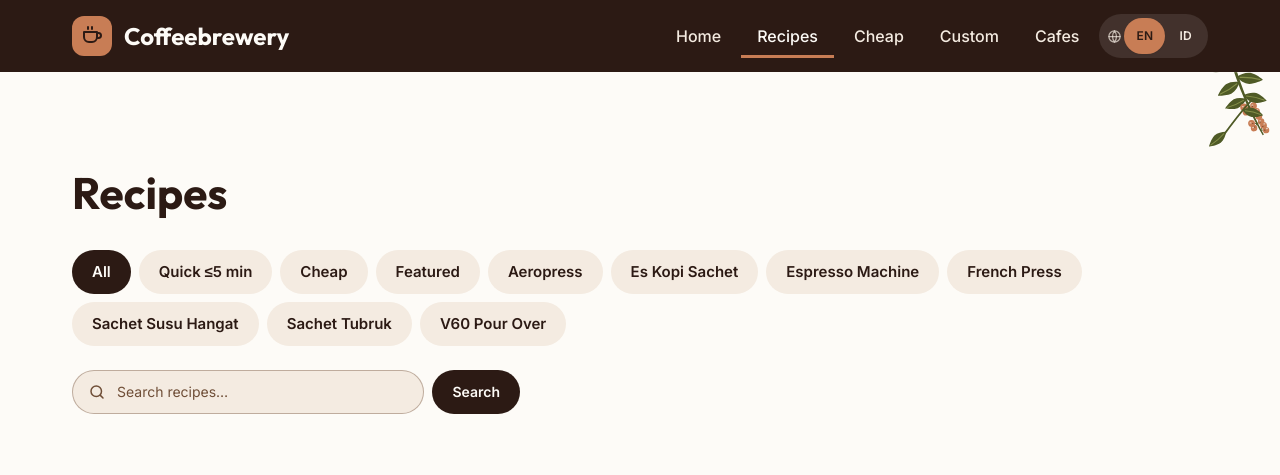
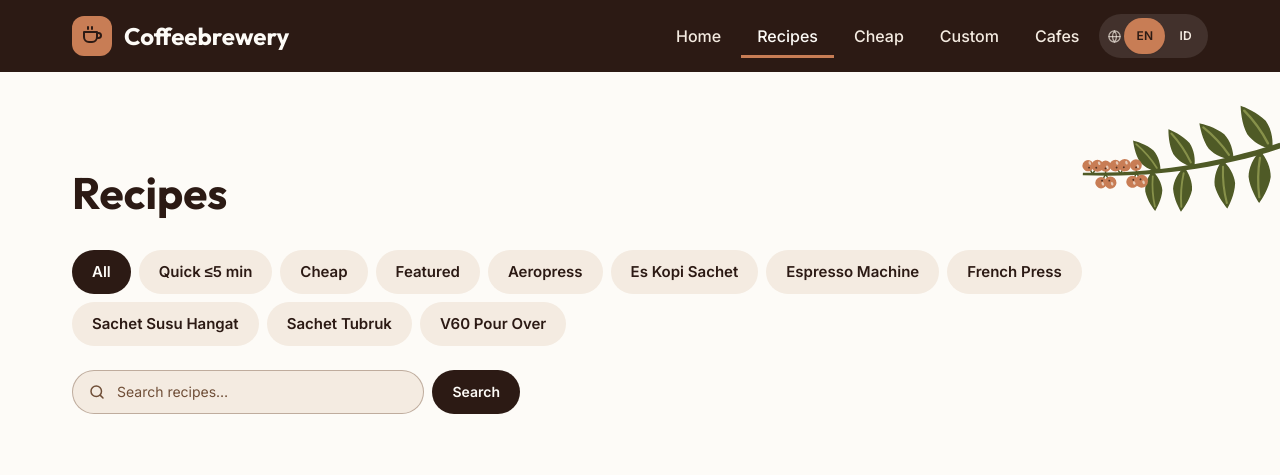
Before and after one commit to Zydds/coffeebrewery, a Laravel app: page /recipes in a window 1280 px wide. Shown: the top 475 px of the page. Run offline with Laravel 12, Linux system fonts and the light colour scheme; data comes from the database, SQL or seed files in the repository; tables that the repository leaves empty hold one stand-in row (values such as "Sample post"); style sheets or scripts are compiled from the project's sources.

Commit message:
feat(sprigs): grow side branches from the viewport edges

```diff
--- a/resources/css/app.css
+++ b/resources/css/app.css
@@ -181,33 +181,15 @@ html.js-motion .reveal.is-revealed {
 }
 
 /* ── Decorative sprigs ──────────────────────────────────── */
-/* Illustration only, never UI. The host section isolates its stacking
-   context so z-index -1 sits above that section's background and below
-   its content. Hidden below 768px, and no pointer events at any size.
-   One-shot 3° settle on viewport entry, driven by app.js; without JS
-   (or with reduced motion) the sprig renders at its resting angle. */
+/* Illustration only, never UI: `aria-hidden`, no pointer events, and
+   `z-index: -1` inside an `isolate` section. The only sprigs on the site
+   are side-entry branches; nothing hangs from or grows out of a section's
+   top or bottom edge. */
 .sprig {
     position: absolute;
     z-index: -1;
-    display: none;
     pointer-events: none;
-    opacity: 0.5;
-    transform-origin: center;
-}
-
-@media (min-width: 768px) {
-    .sprig {
-        display: block;
-    }
-}
-
-html.js-motion .sprig {
-    rotate: 3deg;
-    transition: rotate 900ms var(--ease-out);
-}
-
-html.js-motion .sprig.is-settled {
-    rotate: 0deg;
+    opacity: 1;
 }
 
 /* The roast band needs a lighter olive or the leaves disappear. Still
@@ -215,25 +197,16 @@ html.js-motion .sprig.is-settled {
 .sprig-tone-dark {
     --leaf-dark: #8d9660;
     --leaf-light: #c7cba4;
-    opacity: 0.5;
 }
 
-@media (prefers-reduced-motion: reduce) {
-    html.js-motion .sprig {
-        rotate: 0deg;
-        transition: none;
-    }
-}
-
-.sprig-hanging {
-    --h: clamp(300px, 21.5vw, 560px);
-    /* 8deg of tilt spreads a 300px+ branch to ~0.6 * --h. The 1440 gutter
-       is 120px, so the cluster nudges 40px into the container padding: the
-       only pixels that cross the content edge are the top of the stem,
-       above every heading. */
-    --nudge: -40px;
+/* A 0x0 anchor just outside the viewport edge, at `top` inside its section.
+   The branch is rotated to run horizontally around its base end, which sits
+   10% of the branch length outside the edge, so the cut stem is always
+   cropped by a few pixels. Length follows the free area (200-320px) and
+   thickness scales with it. */
+.sprig-side {
+    --len: calc(clamp(200px, 16vw, 320px) * var(--sprig-scale, 1));
     position: absolute;
-    top: -47px;
     z-index: -1;
     display: none;
     width: 0;
@@ -241,149 +214,77 @@ html.js-motion .sprig.is-settled {
     pointer-events: none;
 }
 
-/* 1440 is the first width where the full-size cluster fits a side gutter
-   (152px at 1440, 72px at 1280, 32px below). The quiz card is narrower
-   than the content column, so its gutter fits 70% earlier: shown from 1024. */
-@media (min-width: 1440px) {
-    .sprig-hanging {
-        display: block;
-    }
+.sprig-side--left {
+    left: calc(50% - 50vw - var(--len) * 0.1);
 }
 
-/* 1280-1439: the gutter is 72-152px and the free band is shallow (the hero
-   eyebrow sits at y 223, the Brew Methods h2 at y 2703), so the full cluster
-   cannot fit without covering text. The same two pieces render at about half
-   size, fully inside the gutter: no crop, no text overlap. */
-@media (min-width: 1280px) and (max-width: 1439px) {
-    .sprig-hanging:not(.sprig-hanging--custom) {
-        display: block;
-        --h: clamp(122px, 9.3vw, 152px);
-        --nudge: -16px;
-    }
+.sprig-side--right {
+    right: calc(50% - 50vw - var(--len) * 0.1);
 }
 
-/* The catalog hangs from the dark stats wave and Surprise from the wave
-   above its roast band; both start higher than a plain section edge so the
-   cut stem end stays behind the wave instead of floating in the band. */
-.sprig-hanging--catalog {
-    top: -72px;
-}
-
-.sprig-hanging--surprise {
-    top: -74px;
-}
-
-html .sprig-hanging .sprig {
+.sprig-side .sprig-side__art {
     display: block;
+    position: absolute;
+    width: calc(var(--len) * 0.6468);
+    height: calc(var(--len) * 1.068);
     opacity: 1;
     rotate: 0deg;
     transition: none;
 }
 
-/* The whole cluster swings once around the 0x0 anchor, which is the root. */
-html.js-motion .sprig-hanging {
+/* 114deg turns the diagonal branch horizontal with a 10deg droop; the
+   right side mirrors the art and the angle. Only the stem base is cropped. */
+.sprig-side--left .sprig-side__art {
+    top: calc(var(--len) * -1.004);
+    left: calc(var(--len) * -0.629);
+    transform: rotate(114deg);
+    transform-origin: 97.4% 94.1%;
+}
+
+.sprig-side--right .sprig-side__art {
+    top: calc(var(--len) * -1.004);
+    right: calc(var(--len) * -0.629);
+    transform: rotate(-114deg);
+    transform-origin: 2.6% 94.1%;
+}
+
+/* Below 1280 the side bands (32px) cannot fit a 120px branch plus 24px
+   clearance. */
+@media (min-width: 1280px) {
+    .sprig-side {
+        display: block;
+    }
+}
+
+/* The catalog band between the filter pills and the cards is only ~112px
+   tall. A 116px branch (ink 63px) is the only size that keeps 24px clear of
+   both, so this instance stays under the usual 200px floor at every width. */
+.sprig-side--catalog {
+    --len: 116px;
+}
+
+/* The recipes header band runs from the navbar (bottom 72px) to the chips
+   (250px). 250px keeps its ink at 132px so it clears both. */
+.sprig-side--recipes {
+    --len: clamp(200px, 13vw, 250px);
+}
+
+/* One 2deg sway around the edge end, once, on first viewport entry.
+   app.js only flips the class; the resting angle is the no-JS state. */
+html.js-motion .sprig-side {
     rotate: 2deg;
-    transform-origin: 50% 0;
     transition: rotate 1200ms var(--ease-out);
 }
 
-html.js-motion .sprig-hanging.is-settled {
+html.js-motion .sprig-side.is-settled {
     rotate: 0deg;
 }
 
 @media (prefers-reduced-motion: reduce) {
-    html.js-motion .sprig-hanging {
+    html.js-motion .sprig-side {
         rotate: 0deg;
         transition: none;
     }
-}
-
-.sprig-hanging .sprig-piece {
-    position: absolute;
-}
-
-.sprig-hanging .sprig-piece--a {
-    top: 0;
-    height: var(--h);
-    width: auto;
-    transform: rotate(var(--a-tilt, 8deg));
-    transform-origin: 95% 6%;
-}
-
-.sprig-hanging .sprig-piece--b {
-    top: calc(var(--h) * 0.55);
-    width: calc(var(--h) * var(--b-w, 0.62));
-    height: auto;
-    transform: rotate(var(--b-tilt, 18deg));
-}
-
-.sprig-hanging .sprig-piece--pair {
-    transform-origin: 16% 5%;
-}
-
-.sprig-hanging .sprig-piece--leaf {
-    transform-origin: 36% 12%;
-}
-
-.sprig-hanging--left .sprig-piece {
-    right: var(--nudge);
-}
-
-.sprig-hanging--right .sprig-piece {
-    left: var(--nudge);
-}
-
-.sprig-hanging--right .sprig-piece--a {
-    transform: rotate(calc(-1 * var(--a-tilt, 8deg)));
-    transform-origin: 5% 6%;
-}
-
-.sprig-hanging--right .sprig-piece--b {
-    transform: rotate(calc(-1 * var(--b-tilt, 18deg)));
-}
-
-.sprig-hanging--right .sprig-piece--pair {
-    transform-origin: 84% 5%;
-}
-
-.sprig-hanging--right .sprig-piece--leaf {
-    transform-origin: 64% 12%;
-}
-
-.sprig-hanging--left:not(.sprig-hanging--custom) {
-    left: calc(max(0px, 50% - 600px) + 32px);
-}
-
-.sprig-hanging--right:not(.sprig-hanging--custom) {
-    right: calc(max(0px, 50% - 600px) + 32px);
-}
-
-/* Quiz card: narrower than the content column, so the cluster anchors to
-   the card and the root tucks under its top corner. */
-.sprig-hanging--custom {
-    top: 18px;
-}
-
-.sprig-hanging--custom.sprig-hanging--left {
-    left: 26px;
-}
-
-.sprig-hanging--custom.sprig-hanging--right {
-    right: 26px;
-}
-
-@media (min-width: 1024px) {
-    .sprig-hanging--custom {
-        display: block;
-    }
-}
-
-/* The leaf sits lower and smaller than the pair so the cluster reads as a
-   branch with one shoot, not two identical twigs. */
-.sprig-hanging .sprig-piece--leaf {
-    --b-w: 0.55;
-    --b-tilt: 20deg;
-    top: calc(var(--h) * 0.6);
 }
 
 /* ── Catalog card hover ─────────────────────────────────── */
--- a/resources/js/app.js
+++ b/resources/js/app.js
@@ -566,11 +566,12 @@ document.addEventListener('DOMContentLoaded', () => {
         revealEls.forEach((el) => el.classList.add('in-view'));
     }
 
-    // Decorative sprigs: one 3° settle when a loose sprig enters the
-    // viewport, and one 2° swing for a hanging cluster. CSS owns both
-    // tweens; this only flips the class once. The resting angle is already
-    // the no-JS / reduced-motion state.
-    const sprigs = document.querySelectorAll('.sprig, .sprig-hanging');
+    // Decorative sprigs: one 2° sway when a side branch enters the
+    // viewport, around its edge end. CSS owns the tween; this only flips
+    // the class once. The resting angle is already the no-JS /
+    // reduced-motion state. The 0x0 anchor sits outside the viewport, so
+    // observe the art (its box crosses the edge) and settle the anchor.
+    const sprigs = document.querySelectorAll('.sprig-side');
 
     if ('IntersectionObserver' in window && sprigs.length && !prefersReduced()) {
         const sprigObserver = new IntersectionObserver((entries) => {
@@ -579,7 +580,7 @@ document.addEventListener('DOMContentLoaded', () => {
                     return;
                 }
 
-                entry.target.classList.add('is-settled');
+                entry.target.closest('.sprig-side')?.classList.add('is-settled');
                 sprigObserver.unobserve(entry.target);
             });
         }, {
@@ -587,7 +588,7 @@ document.addEventListener('DOMContentLoaded', () => {
             rootMargin: '0px 0px -40px 0px',
         });
 
-        sprigs.forEach((el) => sprigObserver.observe(el));
+        sprigs.forEach((el) => sprigObserver.observe(el.querySelector('.sprig-side__art') || el));
     }
 
     // Hero tilt: mouse only (fine pointer), max 3 degrees per axis, and
--- a/resources/views/components/sprig-hanging.blade.php
+++ /dev/null
@@ -1,28 +0,0 @@
-{{-- One sprig cluster that hangs from the top edge of a section, in the
-     side gutter, as if it grew from behind the element above it (navbar,
-     stats wave, marquee). The root sits above the section line and is
-     covered by that element; the pieces tilt away from the content with
-     CSS transforms, because rotating 180deg inside the viewBox would clip
-     the tips. The group is a 0x0 anchor: the pieces size and hang from it,
-     and the whole cluster swings 2deg around the anchor once on entry
-     (app.js + app.css). Decorative only: aria-hidden, no pointer events,
-     hidden below 1024/1440 by variant. --}}
-@props([
-    'side' => 'left',
-    'tone' => 'light',
-    'variant' => 'hero',
-])
-
-@php
-    $side = $side === 'right' ? 'right' : 'left';
-    $mirror = $side === 'right';
-
-    // Second piece: a leaf pair where the gutter is wide, a single leaf
-    // where the cluster needs to stay narrow. Both are 70-85% of the branch.
-    $second = in_array($variant, ['hero', 'catalog', 'recipes', 'custom'], true) ? 'pair' : 'leaf';
-@endphp
-
-<div {{ $attributes->class(['sprig-hanging', 'sprig-hanging--' . $side, 'sprig-hanging--' . $variant]) }}>
-    <x-sprig type="branch" :flip="$mirror" flip-y :tone="$tone" size="sprig-piece sprig-piece--a sprig-piece--branch" />
-    <x-sprig :type="$second" :flip="$mirror" flip-y :tone="$tone" size="sprig-piece sprig-piece--b sprig-piece--{{ $second }}" />
-</div>
--- /dev/null
+++ b/resources/views/components/sprig-side.blade.php
@@ -0,0 +1,23 @@
+{{-- One branch that enters from the viewport edge, as if it grew from
+     outside the screen. The 0x0 anchor sits on the edge at `top` (% of the
+     parent section); the art is rotated around its stem base so it runs
+     horizontally with a 10deg droop. Only the cut stem is cropped, and the
+     cluster stays inside its section's free band. app.css owns the size,
+     rotation and one-shot sway. Decorative only: aria-hidden, no pointer
+     events, hidden below 1280. --}}
+@props([
+    'side' => 'right',
+    'top' => 50,
+    'tone' => 'light',
+    'scale' => 1,
+])
+
+@php
+    $side = $side === 'left' ? 'left' : 'right';
+    $mirror = $side === 'right';
+@endphp
+
+<div {{ $attributes->class(['sprig-side', 'sprig-side--' . $side]) }}
+     style="top: {{ (float) $top }}%; --sprig-scale: {{ (float) $scale }}">
+    <x-sprig type="branch" :flip="$mirror" :tone="$tone" size="sprig-side__art" />
+</div>
--- a/resources/views/components/sprig.blade.php
+++ b/resources/views/components/sprig.blade.php
@@ -1,42 +1,25 @@
-{{-- Decorative coffee sprig. Illustration only: aria-hidden, no pointer
-     events, and hidden below 768px. Position it with the class attribute;
-     the host section must be `relative isolate` so the -1 z-index stays
-     above that section's background and behind its content. --}}
+{{-- Decorative coffee artwork, used only through x-sprig-side. Illustration
+     only: aria-hidden, no pointer events. `flip` mirrors the art horizontally
+     for the right-hand side; CSS owns size, rotation and placement. --}}
 @props([
-    'type' => 'leaf',
-    'rotate' => 0,
+    'type' => 'branch',
     'flip' => false,
-    'flipY' => false,
     'size' => '',
     'tone' => 'light',
 ])
 
 @php
     $art = match ($type) {
-        'branch' => ['id' => 'cb-sprig-branch', 'viewBox' => '0 0 152 251', 'size' => 'h-64 w-48'],
         'pair' => ['id' => 'cb-sprig-pair', 'viewBox' => '0 0 147 95', 'size' => 'h-28 w-40'],
-        default => ['id' => 'cb-sprig-leaf', 'viewBox' => '0 0 77 82', 'size' => 'h-24 w-24'],
+        'leaf' => ['id' => 'cb-sprig-leaf', 'viewBox' => '0 0 77 82', 'size' => 'h-24 w-24'],
+        default => ['id' => 'cb-sprig-branch', 'viewBox' => '0 0 152 251', 'size' => 'h-64 w-48'],
     };
 
-    // Transform around the viewBox centre, which is not the origin any more
-    // now that each viewBox carries 10px of padding.
-    [$minX, $minY, $boxWidth, $boxHeight] = array_map('floatval', explode(' ', $art['viewBox']));
+    // Mirror inside the viewBox so the art stays inside its box instead of
+    // clipping at the tips. The viewBox carries 10px of padding.
+    [$minX, , $boxWidth] = array_map('floatval', explode(' ', $art['viewBox']));
 
-    $transform = [];
-
-    if ($flip) {
-        $transform[] = 'translate(' . (2 * $minX + $boxWidth) . ' 0) scale(-1 1)';
-    }
-
-    // Vertical mirror inside the viewBox keeps the art inside its box, so a
-    // hanging sprig never clips at the tips the way a 180deg rotate would.
-    if ($flipY) {
-        $transform[] = 'translate(0 ' . (2 * $minY + $boxHeight) . ') scale(1 -1)';
-    }
-
-    if ((float) $rotate !== 0.0) {
-        $transform[] = 'rotate(' . (float) $rotate . ' ' . ($minX + $boxWidth / 2) . ' ' . ($minY + $boxHeight / 2) . ')';
-    }
+    $transform = $flip ? 'translate(' . (2 * $minX + $boxWidth) . ' 0) scale(-1 1)' : '';
 
     $tone = $tone === 'dark' ? 'dark' : 'light';
 @endphp
@@ -45,7 +28,7 @@
      viewBox="{{ $art['viewBox'] }}"
      aria-hidden="true"
      focusable="false">
-    <g @if ($transform) transform="{{ implode(' ', $transform) }}" @endif>
+    <g @if ($transform) transform="{{ $transform }}" @endif>
         <use href="#{{ $art['id'] }}" />
     </g>
 </svg>
--- a/resources/views/components/surprise-section.blade.php
+++ b/resources/views/components/surprise-section.blade.php
@@ -2,14 +2,10 @@
      cheap-only = this page only rolls cheap recipes, so the Cheap toggle
      would be a no-op and is omitted. The roll/card animation lives in
      app.js (surpriseSection); the checkbox draw in app.css. --}}
-@props(['cheapOnly' => false, 'sprig' => false])
+@props(['cheapOnly' => false])
 
 <section id="surprise" class="relative isolate bg-coffee-roast py-[88px] text-coffee-cream"
          x-data="surpriseSection({{ $cheapOnly ? '{ cheap: true }' : '{}' }})">
-    @if ($sprig)
-        {{-- Dark-tone scope: the lighter olive is the light-on-roast token. --}}
-        <x-sprig-hanging variant="surprise" side="right" tone="dark" />
-    @endif
     <div data-reveal-stagger class="max-w-[1200px] mx-auto px-5 sm:px-8 grid gap-10 lg:grid-cols-[.85fr_1.15fr] items-center">
         <div>
             <h2 class="font-display font-bold text-section text-coffee-latte">{{ __('Can\'t decide what to brew?') }}</h2>
--- a/resources/views/public/cheap/index.blade.php
+++ b/resources/views/public/cheap/index.blade.php
@@ -8,7 +8,6 @@
     {{-- Page header: same card-panel style as the cafe map page.
          pt-6 keeps the gap tight (navbar is sticky, nothing to clear). --}}
     <div class="relative isolate max-w-[1200px] mx-auto px-5 sm:px-8 pt-6 pb-5">
-        <x-sprig-hanging variant="cheap" side="left" />
         <div class="rounded-2xl border border-coffee-mocha/40 bg-coffee-cream p-5 sm:p-6">
             <div class="flex items-center gap-3">
                 <span class="grid h-11 w-11 place-items-center rounded-xl bg-coffee-amber text-coffee-espresso shrink-0">
@@ -75,7 +74,8 @@
 
     {{-- Cheap brew methods: cream band, matching the home page --}}
     <div class="bg-coffee-cream">
-        <section id="brew-methods" class="max-w-[1200px] mx-auto px-5 sm:px-8 section-top pb-22">
+        <section id="brew-methods" class="relative isolate max-w-[1200px] mx-auto px-5 sm:px-8 section-top pb-22">
+            <x-sprig-side side="right" top="28" />
             <h2 data-reveal class="font-display font-bold text-[clamp(2rem,4vw,2.75rem)]">{{ __('Brew Methods') }}</h2>
 
             <x-search-bar :action="route('cheap.index')" name="method_q" :placeholder="__('Search brew methods…')" :value="request('method_q')" />
--- a/resources/views/public/custom/index.blade.php
+++ b/resources/views/public/custom/index.blade.php
@@ -6,6 +6,7 @@
 
 @section('content')
     <div class="relative isolate max-w-[1200px] mx-auto px-5 sm:px-8 pt-16 pb-10" x-data="brewFinder()">
+        <x-sprig-side side="left" top="58" />
         <div class="max-w-2xl mx-auto text-center">
             <h1 class="font-display font-bold text-[clamp(2rem,4vw,2.75rem)]">{{ __('Find Your Brew') }}</h1>
             <p class="mt-4 text-coffee-mocha">
@@ -36,8 +37,6 @@
             {{-- Question card: fixed min-height so the footer never jumps
                  during the slide transition between steps. --}}
             <div class="relative isolate mt-4" x-show="!finished && !loading" x-cloak>
-                <x-sprig-hanging variant="custom" side="left" />
-                <x-sprig-hanging variant="custom" side="right" />
                 <div x-ref="questions"
                      class="rounded-3xl border border-coffee-mocha/30 bg-coffee-cream p-6 sm:p-8"
                      style="min-height: 280px">
--- a/resources/views/public/recipes/index.blade.php
+++ b/resources/views/public/recipes/index.blade.php
@@ -6,7 +6,10 @@
 
 @section('content')
     <div class="relative isolate max-w-[1200px] mx-auto px-5 sm:px-8 py-[88px]">
-        <x-sprig-hanging variant="recipes" side="right" />
+        {{-- The chips and search fill the header, so the only band wide and
+             tall enough is the page's top padding above them. The navbar caps
+             the branch at 250px (an ink height of 132px fits the 178px band). --}}
+        <x-sprig-side side="right" top="10.6" class="sprig-side--recipes" />
         <div class="flex flex-wrap items-end justify-between gap-6">
             <h1 class="font-display font-bold text-[clamp(2rem,4vw,2.75rem)]">{{ __('Recipes') }}</h1>
 
```
Also changed, not shown: DESIGN_SYSTEM.md (+10 -10 lines), resources/views/public/home.blade.php (+5 -8 lines).
